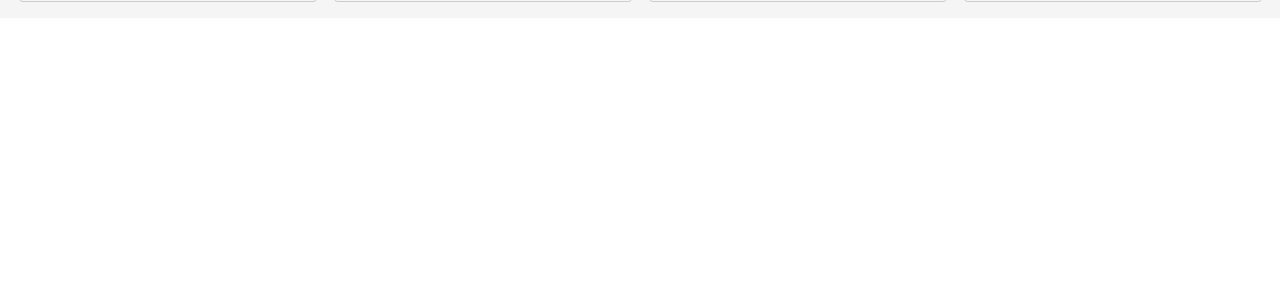
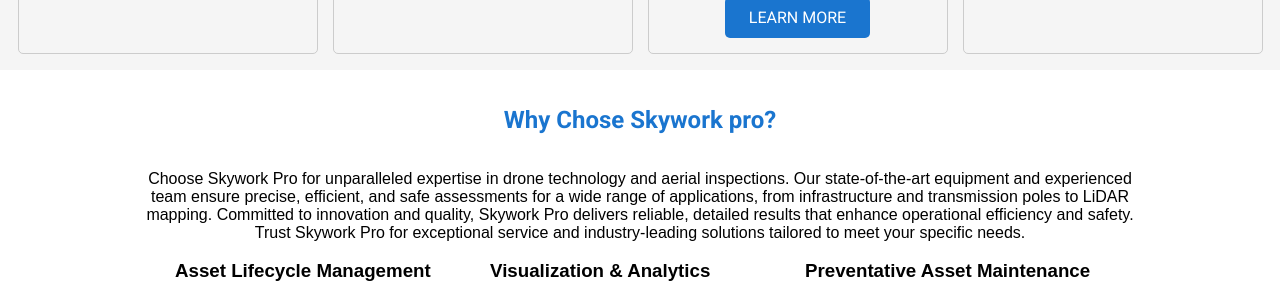
Before and after one commit to moamel-hashim/skywork-pro, a React (Vite) app: page / in a window 1280 px wide. Shown: the part 1401-1700 px from the top of the page. Before the commit the page ends 1419 px from the top, so only its background shows below. Built offline with nearby package versions, Linux system fonts and the light colour scheme.

Commit message:
adding some articles

```diff
--- a/package.json
+++ b/package.json
@@ -10,6 +10,11 @@
     "preview": "vite preview"
   },
   "dependencies": {
+    "@fortawesome/fontawesome-svg-core": "^6.5.2",
+    "@fortawesome/free-brands-svg-icons": "^6.5.2",
+    "@fortawesome/free-regular-svg-icons": "^6.5.2",
+    "@fortawesome/free-solid-svg-icons": "^6.5.2",
+    "@fortawesome/react-fontawesome": "^0.2.2",
     "react": "^18.3.1",
     "react-dom": "^18.3.1",
     "react-router-dom": "^6.24.0"
--- a/src/components/HomeMain.css
+++ b/src/components/HomeMain.css
@@ -57,6 +57,7 @@
 section:nth-child(2) .title {
   margin-top: 2rem;
   text-align: center;
+  color: #1A75CF;
 }
 section:nth-child(2) .cards-container {
   display: flex;
@@ -100,4 +101,30 @@
 
 p {
   margin: 0;
+}
+
+.title {
+  font-family: "Roboto", sans-serif;
+  padding: 1rem;
+  text-align: center;
+  color: #1A75CF;
+}
+
+section:nth-child(3) {
+  max-width: 1000px;
+  margin: 0 auto;
+}
+section:nth-child(3) article {
+  font-family: "OpenSans", sans-serif;
+  text-align: center;
+}
+section:nth-child(3) .cards-container {
+  display: flex;
+  justify-content: center;
+  gap: 15px;
+  font-family: "OpenSans", sans-serif;
+}
+section:nth-child(3) .cards {
+  width: 300px;
+  height: 100%;
 }/*# sourceMappingURL=HomeMain.css.map */
--- a/src/components/HomeMain.jsx
+++ b/src/components/HomeMain.jsx
@@ -1,3 +1,6 @@
+
+import {FontAwesomeIcon} from '@fortawesome/react-fontawesome';
+import {faRecycle} from '@fortawesome/free-solid-svg-icons';
 import './HomeMain.css';
 import {Link} from 'react-router-dom';
 export default function HomeMain() {
@@ -75,6 +78,29 @@
           </div>
         </div>
       </section>
+      <section>
+        <div className="title">
+          <h2>Why Chose Skywork pro?</h2>
+        </div>
+        <article>
+          Choose Skywork Pro for unparalleled expertise in drone technology and aerial inspections. Our state-of-the-art equipment and experienced team ensure precise, efficient, and safe assessments for a wide range of applications, from infrastructure and transmission poles to LiDAR mapping. Committed to innovation and quality,
+           Skywork Pro delivers reliable, detailed results that enhance operational efficiency and safety. Trust Skywork Pro for exceptional service and industry-leading solutions tailored to meet your specific needs.
+        </article>
+        <div className="cards-container">
+          <div className="cards">
+            <h3>Asset Lifecycle Management</h3>
+            <div>
+              <FontAwesomeIcon icon={faRecycle}/>
+            </div>
+          </div>
+          <div className="cards">
+            <h3>Visualization & Analytics</h3>
+          </div>
+          <div className="cards">
+            <h3>Preventative Asset Maintenance</h3>
+          </div>
+        </div>
+      </section>
     </main>
   )
 }
--- a/src/components/HomeMain.scss
+++ b/src/components/HomeMain.scss
@@ -58,6 +58,7 @@
   .title {
     margin-top: 2rem;
     text-align: center;
+    color: $primary-color;
   }
   .cards-container {
     display: flex;
@@ -103,3 +104,29 @@
 p {
   margin: 0;
 }
+
+.title {
+  font-family: $roboto, sans-serif;
+  padding: 1rem;
+  text-align: center;
+  color: $primary-color;
+}
+
+section:nth-child(3) {
+  max-width: 1000px;
+  margin: 0 auto;
+  article {
+    font-family: $openSans, sans-serif;
+    text-align: center;
+  }
+  .cards-container {
+    display: flex;
+    justify-content: center;
+    gap: 15px;
+    font-family: $openSans, sans-serif;
+  }
+  .cards {
+    width: 300px;
+    height: 100%;
+  }
+}
```
Also changed, not shown: 2 other files (tests, documents, lock files or other folders).
